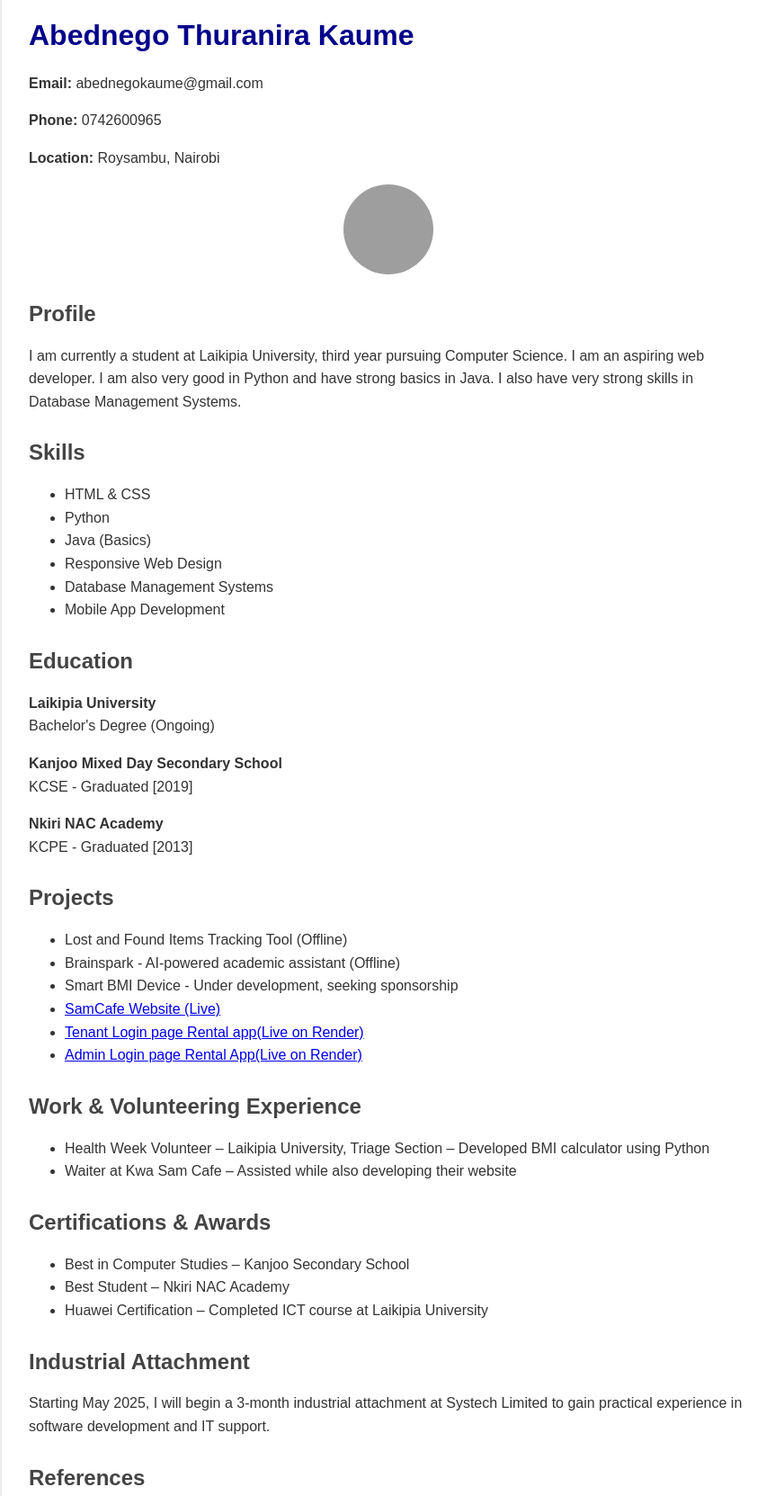
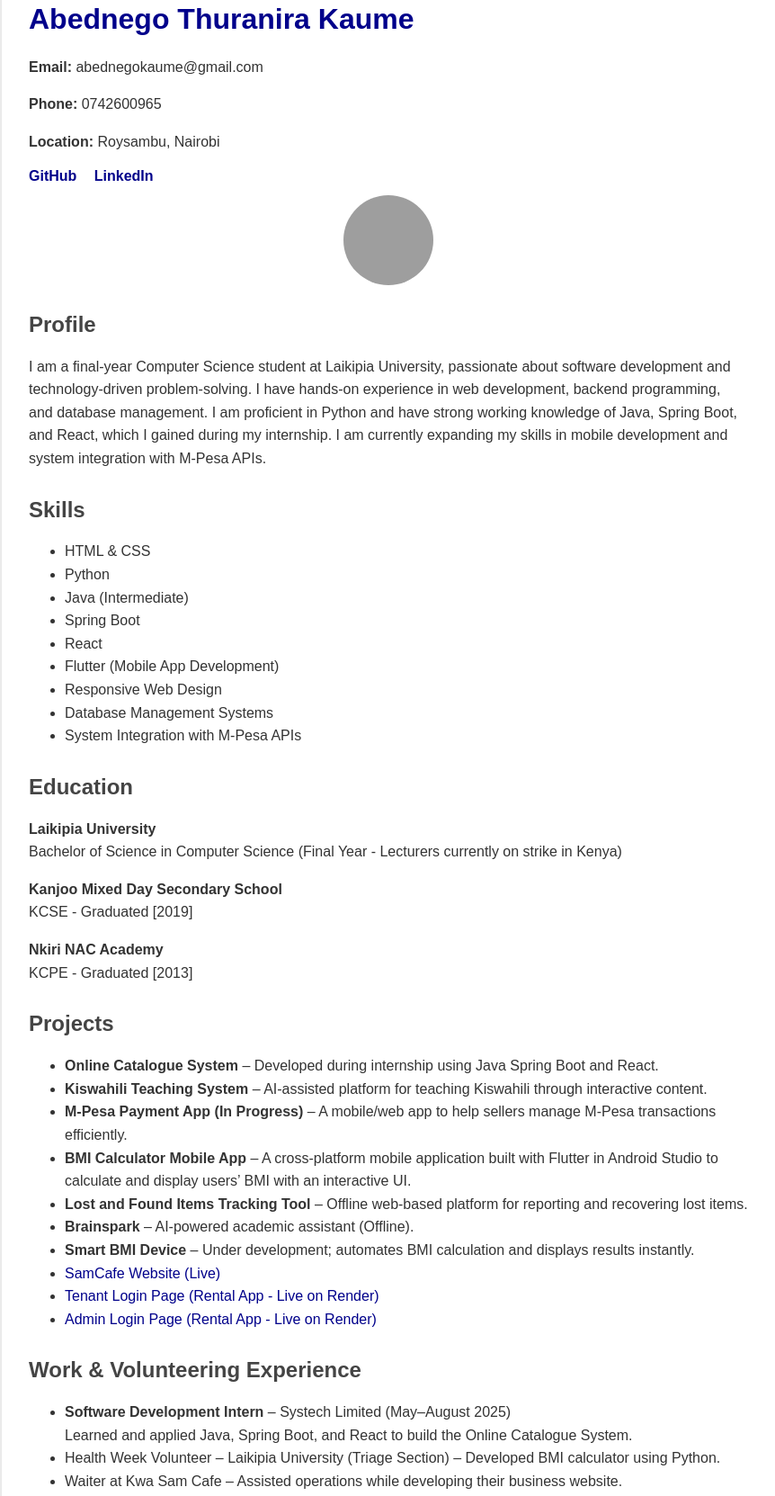
Before and after one commit to Abedie254/CV, a plain HTML site: page index.html in a window 1280 px wide. Shown: the part 76-1739 px from the top of the page at 90% size, without its empty margins (208-1070 px from the left). Drawn offline with Linux system fonts and the light colour scheme; grey boxes are pictures that could not be loaded.

Commit message:
Updated CV

```diff
--- a/index.html
+++ b/index.html
@@ -1,4 +1,4 @@
-DOCTYPE html>
+<!DOCTYPE html>
 <html lang="en">
 <head>
   <meta charset="UTF-8">
@@ -19,17 +19,16 @@ DOCTYPE html>
       box-shadow: 0 0 10px rgba(0,0,0,0.1);
     }
     .profile-pic {
-    width: 100px; /* Adjusted width */
-    height: 100px; /* Adjusted height */
-    border-radius: 50%; /* A perfect circle for the profile picture */
-    margin: 12px auto; /* Centers the profile picture */
+      width: 100px;
+      height: 100px;
+      border-radius: 50%;
+      margin: 12px auto;
       display: block;
-    object-fit: cover; /* Ensures the image covers the area without distorting */
+      object-fit: cover;
     }
-
     @media print {
-    .profile-pic {
-        display: none; /* Hides the profile picture in the print view */
+      .profile-pic, button {
+        display: none;
       }
     }
     h1 {
@@ -41,6 +40,22 @@ DOCTYPE html>
     }
     p, li {
       line-height: 1.6;
+    }
+    a {
+      color: darkblue;
+      text-decoration: none;
+    }
+    a:hover {
+      text-decoration: underline;
+    }
+    .links {
+      margin-top: 10px;
+    }
+    .links a {
+      display: inline-block;
+      margin-right: 15px;
+      color: darkblue;
+      font-weight: bold;
     }
     button {
       margin-top: 20px;
@@ -63,58 +78,72 @@ DOCTYPE html>
     <p><strong>Email:</strong> abednegokaume@gmail.com</p>
     <p><strong>Phone:</strong> 0742600965</p>
     <p><strong>Location:</strong> Roysambu, Nairobi</p>
+    <div class="links">
+      <a href="https://github.com/Abednego254" target="_blank">GitHub</a>
+      <a href="https://www.linkedin.com/in/kaume-abednego-937469362" target="_blank">LinkedIn</a>
+    </div>
     <img src="https://i.postimg.cc/brt8bqh1/IMG-20230304-112319-3-2.jpg0" alt="Profile Picture" class="profile-pic">
 
     <h2>Profile</h2>
-    <p>I am currently a student at Laikipia University, third year pursuing Computer Science. I am an aspiring web developer. I am also very good in Python and have strong basics in Java. I also have very strong skills in Database Management Systems.</p>
+    <p>
+      I am a final-year Computer Science student at Laikipia University, passionate about software development and technology-driven problem-solving.
+      I have hands-on experience in web development, backend programming, and database management.
+      I am proficient in Python and have strong working knowledge of Java, Spring Boot, and React, which I gained during my internship.
+      I am currently expanding my skills in mobile development and system integration with M-Pesa APIs.
+    </p>
 
     <h2>Skills</h2>
     <ul>
       <li>HTML & CSS</li>
       <li>Python</li>
-      <li>Java (Basics)</li>
+      <li>Java (Intermediate)</li>
+      <li>Spring Boot</li>
+      <li>React</li>
+      <li>Flutter (Mobile App Development)</li>
       <li>Responsive Web Design</li>
       <li>Database Management Systems</li>
-      <li>Mobile App Development</li>
+      <li>System Integration with M-Pesa APIs</li>
     </ul>
 
     <h2>Education</h2>
-    <p><strong>Laikipia University</strong><br>Bachelor's Degree (Ongoing)</p>
+    <p><strong>Laikipia University</strong><br>Bachelor of Science in Computer Science (Final Year - Lecturers currently on strike in Kenya)</p>
     <p><strong>Kanjoo Mixed Day Secondary School</strong><br>KCSE - Graduated [2019]</p>
     <p><strong>Nkiri NAC Academy</strong><br>KCPE - Graduated [2013]</p>
 
     <h2>Projects</h2>
     <ul>
-      <li>Lost and Found Items Tracking Tool (Offline)</li>
-      <li>Brainspark - AI-powered academic assistant (Offline)</li>
-      <li>Smart BMI Device - Under development, seeking sponsorship</li>
+      <li><strong>Online Catalogue System</strong> – Developed during internship using Java Spring Boot and React.</li>
+      <li><strong>Kiswahili Teaching System</strong> – AI-assisted platform for teaching Kiswahili through interactive content.</li>
+      <li><strong>M-Pesa Payment App (In Progress)</strong> – A mobile/web app to help sellers manage M-Pesa transactions efficiently.</li>
+      <li><strong>BMI Calculator Mobile App</strong> – A cross-platform mobile application built with Flutter in Android Studio to calculate and display users’ BMI with an interactive UI.</li>
+      <li><strong>Lost and Found Items Tracking Tool</strong> – Offline web-based platform for reporting and recovering lost items.</li>
+      <li><strong>Brainspark</strong> – AI-powered academic assistant (Offline).</li>
+      <li><strong>Smart BMI Device</strong> – Under development; automates BMI calculation and displays results instantly.</li>
       <li><a href="https://samcafe-ce959.web.app/" target="_blank">SamCafe Website (Live)</a></li>
-      <li><a href="https://rental-app-n5dp.onrender.com/tenant/login" target="_blank">Tenant Login page Rental app(Live on Render)</a></li>
-      <li><a href="https://rental-app-n5dp.onrender.com" target="_blank">Admin Login page Rental App(Live on Render)</a></li>
+      <li><a href="https://rental-app-n5dp.onrender.com/tenant/login" target="_blank">Tenant Login Page (Rental App - Live on Render)</a></li>
+      <li><a href="https://rental-app-n5dp.onrender.com" target="_blank">Admin Login Page (Rental App - Live on Render)</a></li>
     </ul>
 
     <h2>Work & Volunteering Experience</h2>
     <ul>
-      <li>Health Week Volunteer – Laikipia University, Triage Section – Developed BMI calculator using Python</li>
-      <li>Waiter at Kwa Sam Cafe – Assisted while also developing their website</li>
+      <li><strong>Software Development Intern</strong> – Systech Limited (May–August 2025)
+        <br>Learned and applied Java, Spring Boot, and React to build the Online Catalogue System.</li>
+      <li>Health Week Volunteer – Laikipia University (Triage Section) – Developed BMI calculator using Python.</li>
+      <li>Waiter at Kwa Sam Cafe – Assisted operations while developing their business website.</li>
     </ul>
 
     <h2>Certifications & Awards</h2>
     <ul>
+      <li>Huawei Certification – Completed ICT course at Laikipia University</li>
       <li>Best in Computer Studies – Kanjoo Secondary School</li>
       <li>Best Student – Nkiri NAC Academy</li>
-      <li>Huawei Certification – Completed ICT course at Laikipia University</li>
     </ul>
 
-    <h2>Industrial Attachment</h2>
-    <p>Starting May 2025, I will begin a 3-month industrial attachment at Systech Limited to gain practical experience in software development and IT support.</p>
     <h2>References</h2>
     <p>Available upon request</p>
   </div>
 
   <button id="download">Download CV as PDF</button>
-
-  <
   <p id="status" style="margin-top: 10px; color: green;"></p>
 
   <script src="https://cdnjs.cloudflare.com/ajax/libs/html2pdf.js/0.9.2/html2pdf.bundle.min.js"></script>
```
Lines whose indentation alone changed are shown as unchanged.
